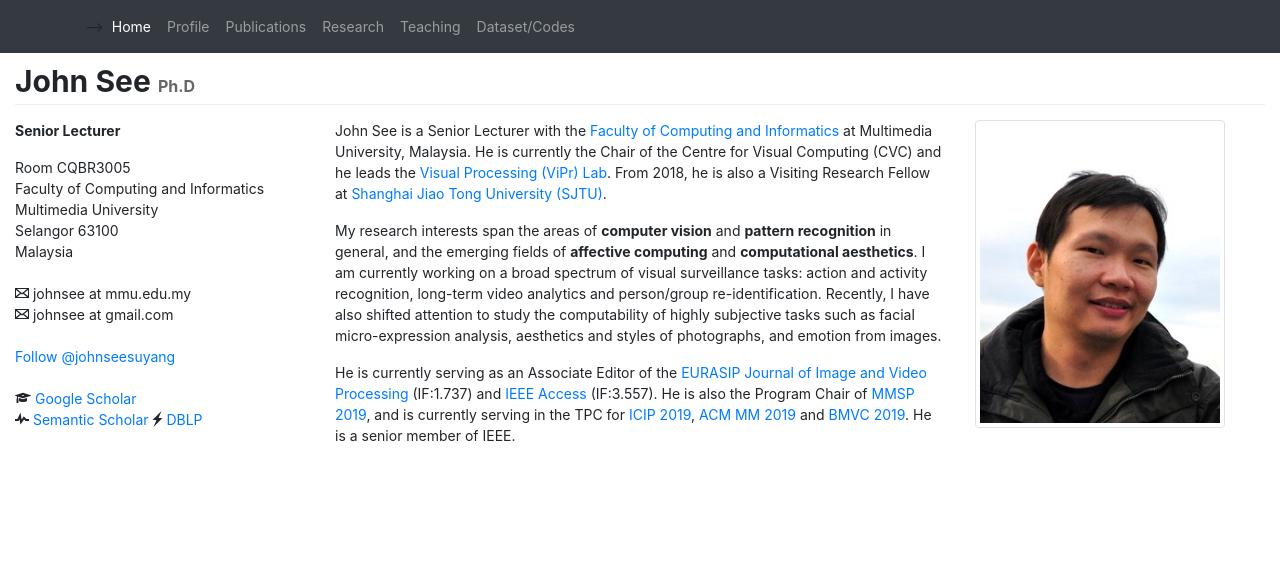
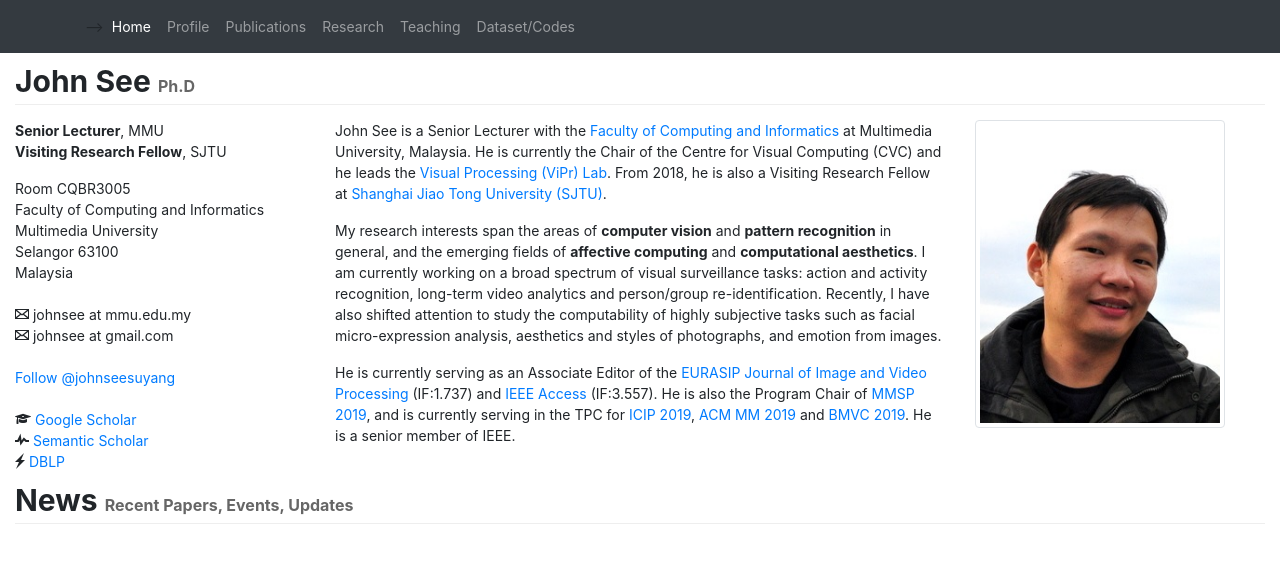
Before and after one commit to john-see/john-see.github.io, a Jekyll site: the page index.html, which Jekyll copies as it is, in a window 1280 px wide. Shown: the top 563 px of the page. Built offline with Jekyll 4.4.1, drawn with Linux system fonts in a browser that asks for light colours; comment, search, counter and statistics services are not loaded.

Commit message:
content edit

```diff
--- a/index.html
+++ b/index.html
@@ -63,7 +63,8 @@
     <div class="row">
         <div class="col-sm-3">
             <p>
-                <strong>Senior Lecturer</strong><br />
+                <strong>Senior Lecturer</strong>, MMU<br />
+                <strong>Visiting Research Fellow</strong>, SJTU<br />
             </p>
 
                     Room CQBR3005 <br />
@@ -81,7 +82,8 @@
 
                     <div>
                         <span class="octicon octicon-mortar-board"></span> <a href="https://scholar.google.com/citations?user=oMjrLWcAAAAJ" target="_blank">Google Scholar</a><br />
-                        <span class="octicon octicon-pulse"></span> <a href="https://www.semanticscholar.org/author/John-See/2339975" target="_blank">Semantic Scholar</a>
+                        <span class="octicon octicon-pulse"></span>
+                        <a href="https://www.semanticscholar.org/author/John-See/2339975" target="_blank">Semantic Scholar</a><br />
                         <span class="octicon octicon-zap"></span>&nbsp;<a href="https://dblp.uni-trier.de/pers/hd/s/See:John" target="_blank">DBLP</a><br />
                     </div>
 
@@ -98,6 +100,11 @@
             <img src="./images/johnsee.jpg" alt="John See" class="img-thumbnail" width="250" />
         </div>
     </div>
+
+    <div class="page-header">
+       <h1>News&nbsp;<font size="3" color="#666">Recent Papers, Events, Updates</font></h1>
+    </div>
+
   </div
 
   <!-- Bootstrap core JavaScript -->
```
